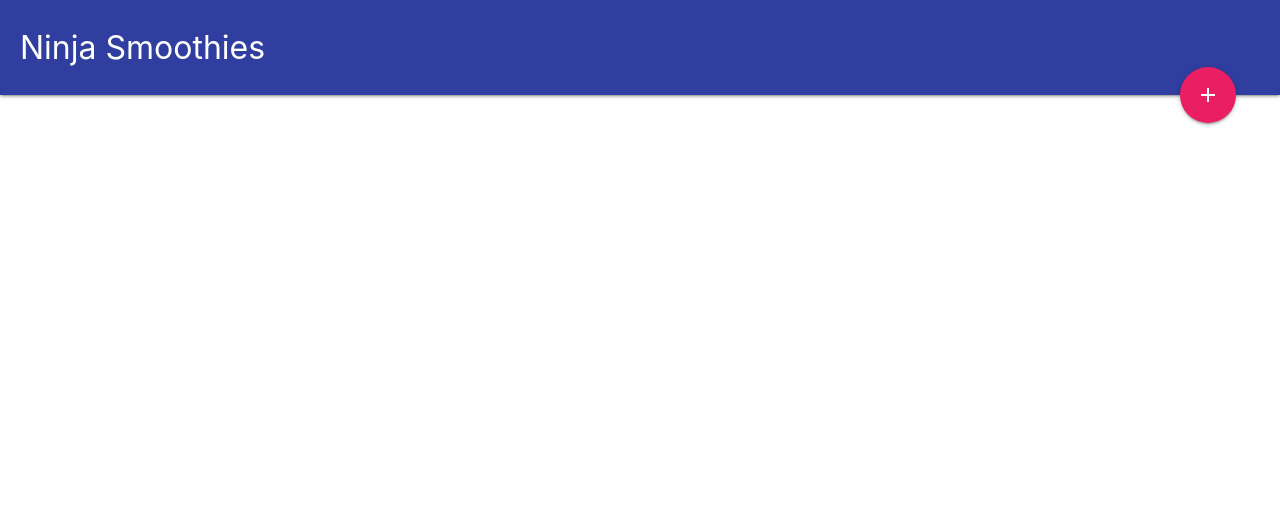
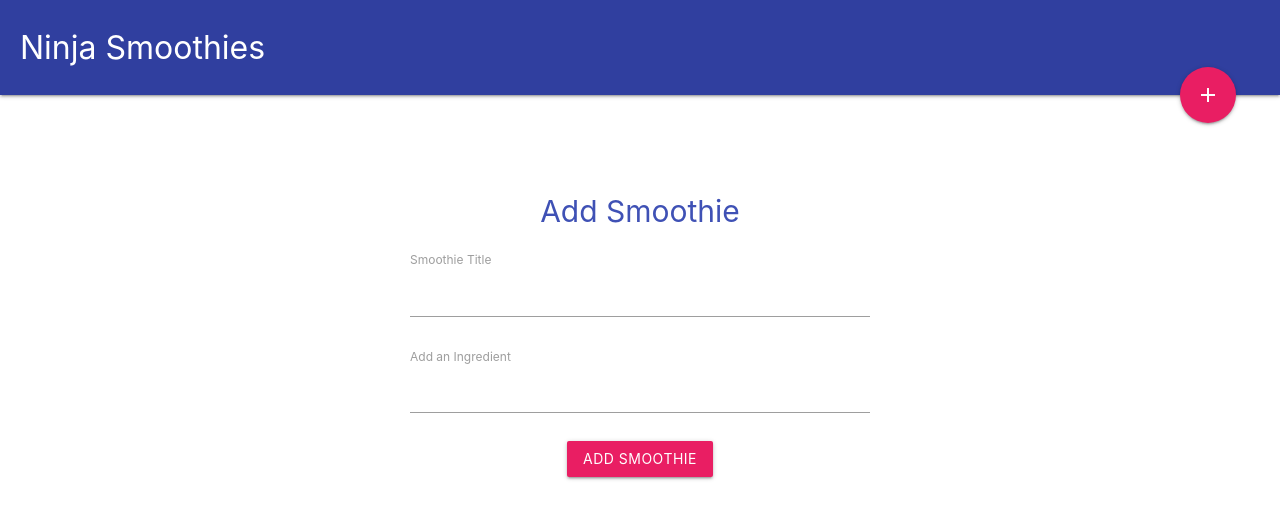
Before and after one commit to rochabianca/ninja-smoothies, a Vue app: page /add-smoothie in a window 1280 px wide. Shown: the top 518 px of the page. Built offline with nearby package versions, Linux system fonts and the light colour scheme; no server answers.

Commit message:
start on adding smoothies

```diff
--- /dev/null
+++ b/src/components/AddSmoothie.vue
@@ -0,0 +1,51 @@
+<template>
+  <div class="add-smoothie container">
+    <h2 class="center-align indigo-text">Add Smoothie</h2>
+    <form @submit.prevent="AddSmoothie">
+      <div class="field title">
+        <label for="title">Smoothie Title</label>
+        <input type="text" name="title" v-model="title">
+      </div>
+      <div class="field add-ingredient">
+        <label for="add-ingredient">Add an Ingredient</label>
+        <input type="text" name="add-ingredient">
+      </div>
+
+      <div class="field center-align">
+        <button class="btn pink">Add Smoothie</button>
+      </div>
+    </form>
+  </div>
+</template>
+
+<script>
+export default {
+  name: "AddSmoothie",
+  data() {
+    return {
+      title: null
+    };
+  },
+  methods: {
+    AddSmoothie() {
+      console.log(this.title);
+    }
+  }
+};
+</script>
+
+<style lang='scss'>
+.add-smoothie {
+  margin-top: 60px;
+  padding: 20px;
+  max-width: 500px;
+
+  h2 {
+    font-size: 2em;
+    margin: 20px auto;
+  }
+  .field {
+    margin: 20px auto;
+  }
+}
+</style>
--- a/src/components/Navbar.vue
+++ b/src/components/Navbar.vue
@@ -6,7 +6,7 @@
           <span class="nav-title">Ninja Smoothies</span>
         </router-link>
         <a href class="btn-floating btn-large halfway-fab pink">
-          <router-link to>
+          <router-link :to="{name: 'AddSmoothie'}">
             <i class="material-icons">add</i>
           </router-link>
         </a>
--- a/src/router.js
+++ b/src/router.js
@@ -1,8 +1,9 @@
-import Vue from 'vue'
-import Router from 'vue-router'
-import Home from './views/Home.vue'
+import Vue from 'vue';
+import Router from 'vue-router';
+import Home from './views/Home.vue';
+import AddSmoothie from '@/components/AddSmoothie';
 
-Vue.use(Router)
+Vue.use(Router);
 
 export default new Router({
   mode: 'history',
@@ -14,12 +15,9 @@ export default new Router({
       component: Home
     },
     {
-      path: '/about',
-      name: 'about',
-      // route level code-splitting
-      // this generates a separate chunk (about.[hash].js) for this route
-      // which is lazy-loaded when the route is visited.
-      component: () => import(/* webpackChunkName: "about" */ './views/About.vue')
+      path: '/add-smoothie',
+      name: 'AddSmoothie',
+      component: AddSmoothie
     }
   ]
-})
+});
```
